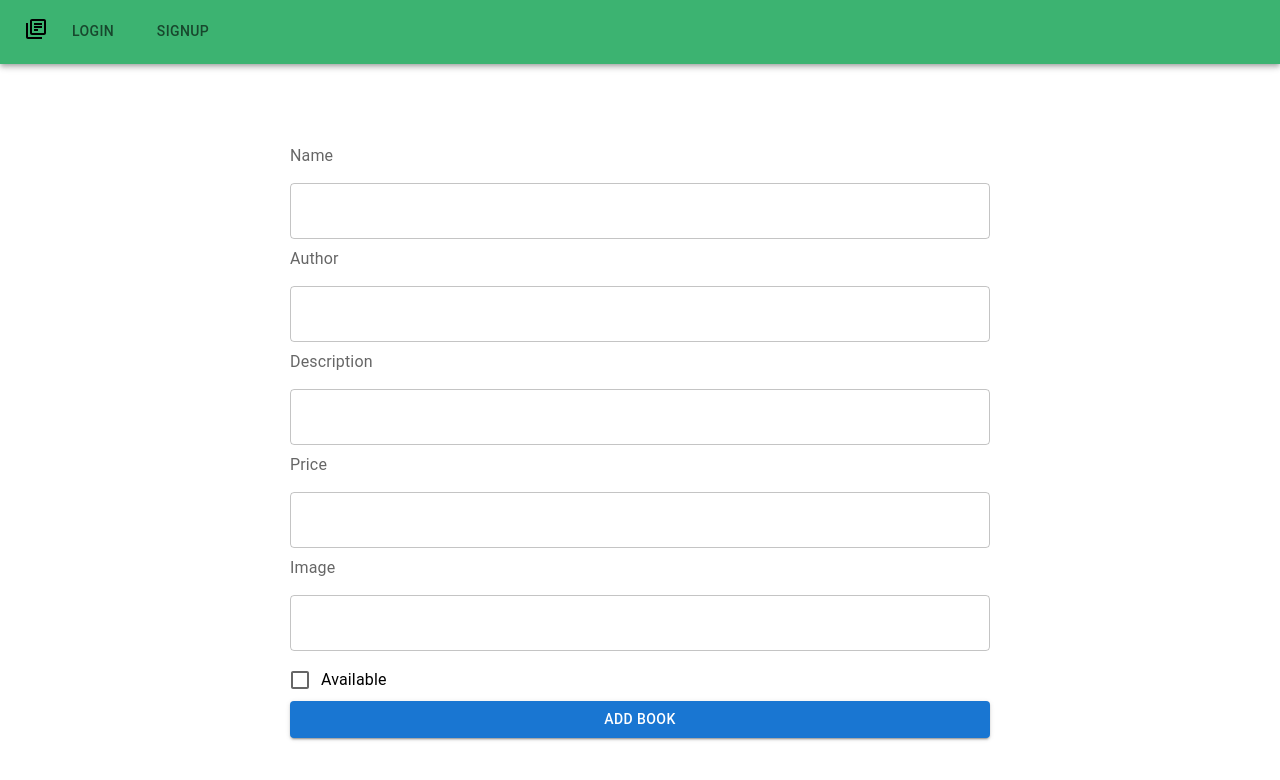
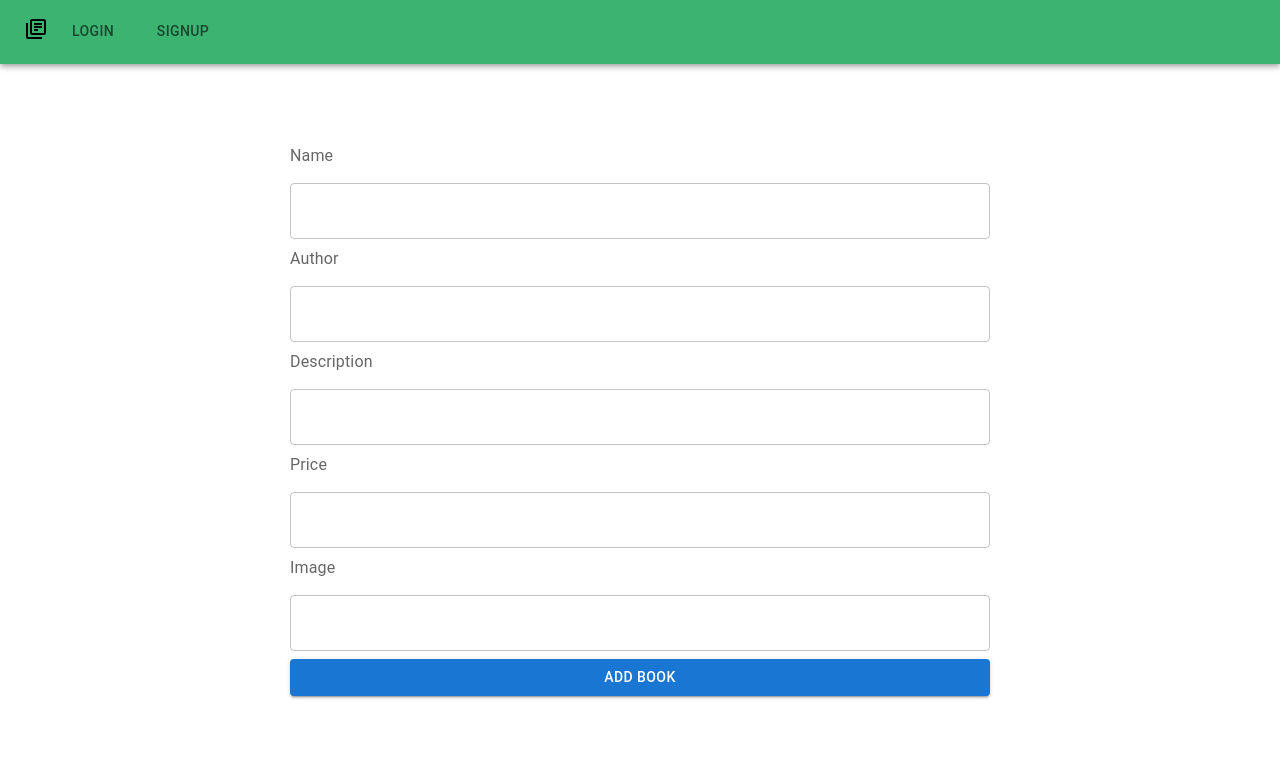
Before and after one commit to himanshi-sharma-123/library-management-frontend, a React (Create React App) app: page /add in a window 1280 px wide. Shown: the top 780 px of the page. Built offline with nearby package versions, Linux system fonts and the light colour scheme.

Commit message:
minor issues

```diff
--- a/src/components/AddBook.js
+++ b/src/components/AddBook.js
@@ -108,13 +108,13 @@ const AddBook = () => {
           variant="outlined"
           name="image"
         />
-        <FormControlLabel
+        {/* <FormControlLabel
           control={
             <Checkbox checked={checked} onChange={() => setChecked(!checked)} />
           }
           label="Available"
           name="available"
-        />
+        /> */}
 
         <Button variant="contained" type="submit">
           Add Book
--- a/src/components/Book/Book.js
+++ b/src/components/Book/Book.js
@@ -26,7 +26,7 @@ const Book = (props) => {
       <h3>{name}</h3>
       <p>{description}</p>
       <h3>Rs {price}</h3>
-      {props.available ? <h4>Available</h4> : <h4>Not Available</h4>}
+      {/* {props.available ? <h4>Available</h4> : <h4>Not Available</h4>} */}
       <Button LinkComponent={Link} to={`/books/${_id}`} sx={{ mt: "auto" }}>
         Update
       </Button>
--- a/src/components/Book/BookDetail.js
+++ b/src/components/Book/BookDetail.js
@@ -109,7 +109,7 @@ const BookDetail = () => {
               variant="outlined"
               name="image"
             />
-            <FormControlLabel
+            {/* <FormControlLabel
               control={
                 <Checkbox
                   checked={checked}
@@ -118,7 +118,7 @@ const BookDetail = () => {
               }
               label="Available"
               name="available"
-            />
+            /> */}
 
             <Button variant="contained" type="submit">
               Update Book
```
